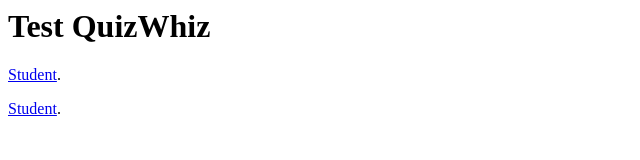
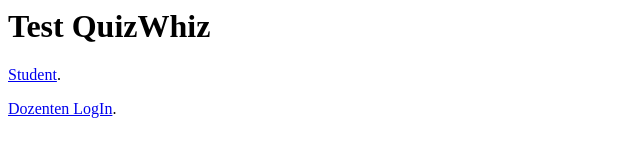
Before and after one commit to PaulSchmidt0/VerteilteSysteme-Quiz, a plain HTML site: page index.html in a window 1280 px wide. Shown: the full height of the page, 0-640 px from the left. Drawn offline with Linux system fonts and the light colour scheme.

Commit message:
Update index.html

```diff
--- a/index.html
+++ b/index.html
@@ -5,6 +5,6 @@
   <body>
     <h1>Test QuizWhiz</h1>
     <a href="player/questions/index.html">Student</a>.</p>
-    <a href="Student.html">Student</a>.</p>
+    <a href="Student.html">Dozenten LogIn</a>.</p>
   </body>
 </html>
```
